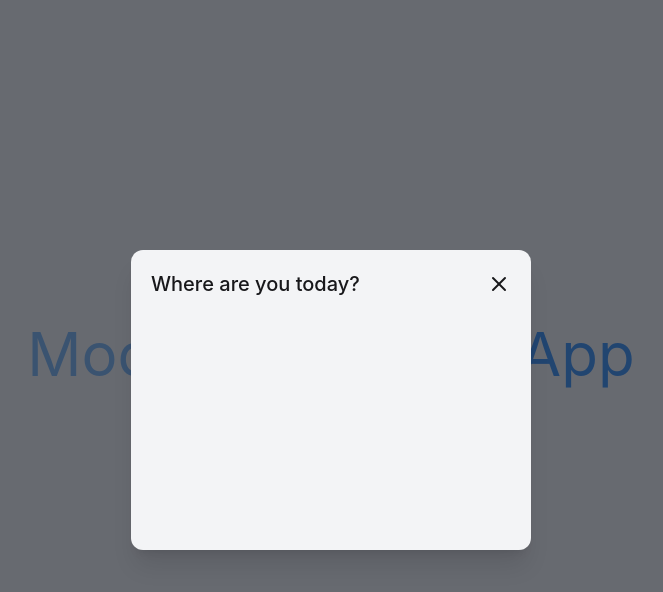
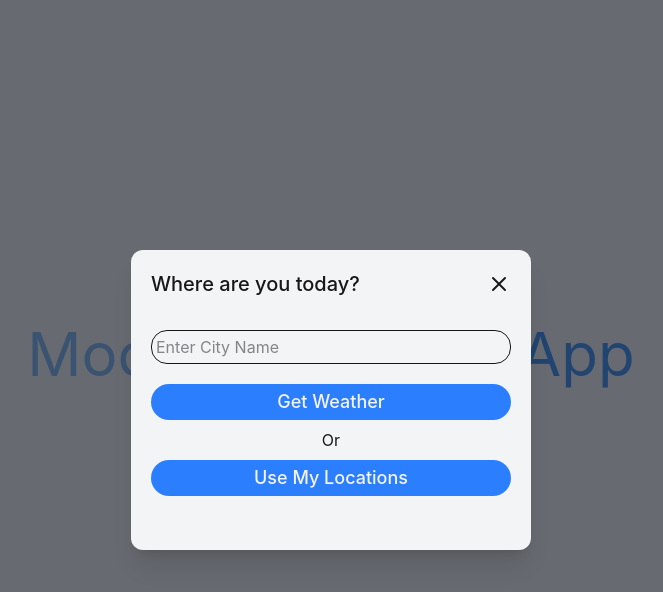
Before and after one commit to sajjadursohag/modern-weather-app, a React (Vite) app: page / in a window 1280 px wide. Both pictures are taken after a click on the button "Check Weather". Shown: the top 592 px of the page, without its empty margins (309-972 px from the left). Built offline with nearby package versions, Linux system fonts and the light colour scheme.

Commit message:
Form Handling

```diff
--- a/src/components/LocationModal.jsx
+++ b/src/components/LocationModal.jsx
@@ -1,19 +1,61 @@
 import { X } from "lucide-react";
+import { useState } from "react";
+
+const LocationModal = ({ onClose }) => {
+  const [city, setCity] = useState("")
+
+  const handleSubmit = (e) => {
+    e.preventDefault();
+    const value = city.trim()
+    console.log(value)
+  }
 
 
-const LocationModal = ({ onClose}) => {
   return (
-    <div className="fixed inset-0 flex justify-center items-center bg-gray-950/60">
+    <div
+      className="fixed inset-0 flex
+    justify-center items-center bg-gray-950/60"
+    >
       <div className="h-[300px] p-5 rounded-xl w-[400px] bg-gray-100 shadow-xl">
         <div className="flex justify-between items-center">
           <h2 className="text-xl font-medium">Where are you today?</h2>
+
           <button onClick={onClose} className="cursor-pointer">
             <X />
+          </button>
+        </div>
+        <div className="pt-8">
+          <form onSubmit={handleSubmit} className="space-y-5 ">
+            <input
+              type="text"
+              placeholder="Enter City Name"
+              value={city}
+              onChange={(e) => setCity(e.target.value)}
+              className="w-full border p-1 rounded-2xl"
+            />
+            <div className="">
+              <button
+                type="submit"
+                className="text-lg w-full font-medium hover:scale-105 transition-all bg-blue-500 px-5 py-1 rounded-4xl delay-500 text-gray-100"
+              >
+                Get Weather
+              </button>
+            </div>
+          </form>
+        </div>
+
+        <div className="p-2 text-center">Or</div>
+        <div className="">
+          <button
+            type="button"
+            className="text-lg w-full font-medium hover:scale-105 transition-all bg-blue-500 px-5 py-1 rounded-4xl delay-500 text-gray-100"
+          >
+            Use My Locations
           </button>
         </div>
       </div>
     </div>
   );
-}
+};
 
-export default LocationModal
+export default LocationModal;
```
